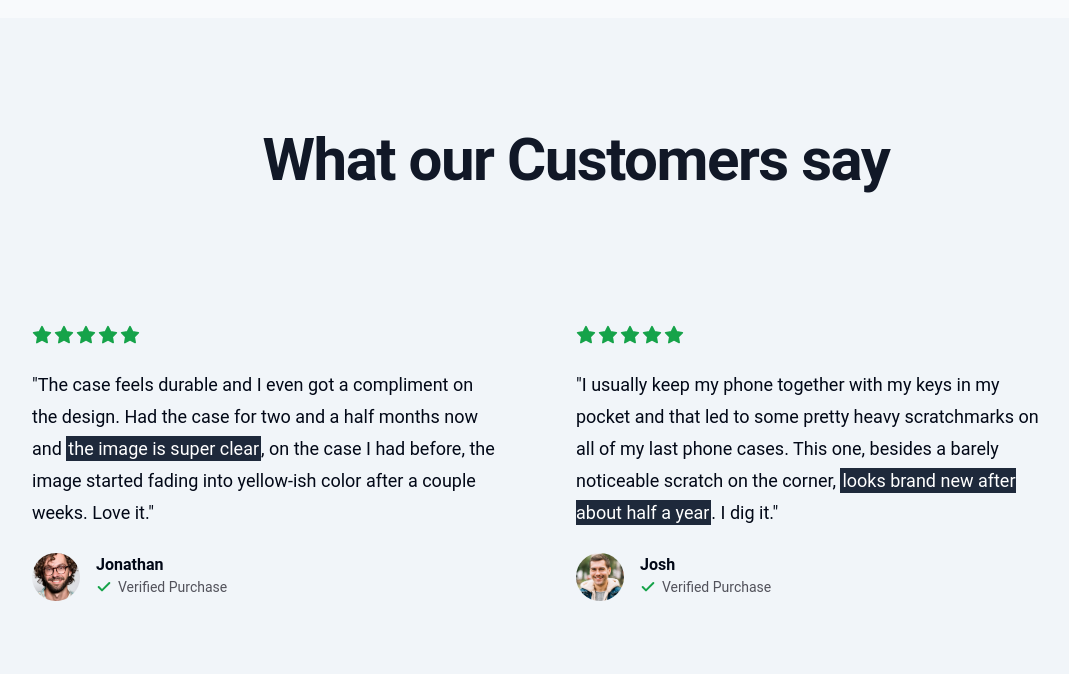
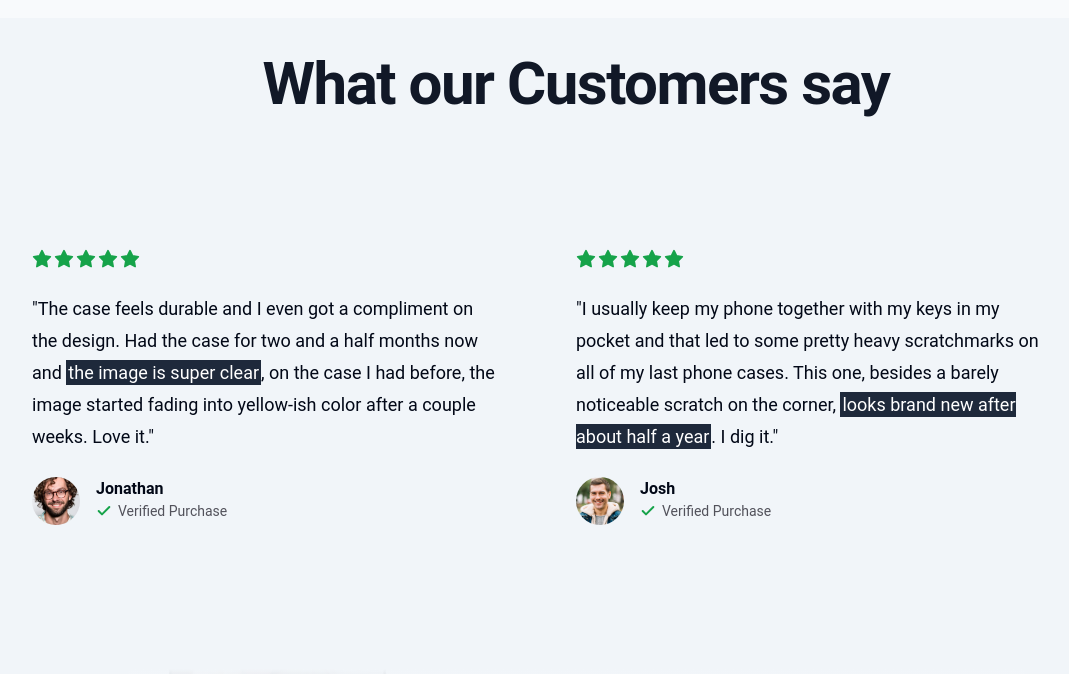
Before and after one commit to CodeforNitin/Coverz-fullStack-project, a React (Vite) app in the folder frontend/: page / in a window 1280 px wide. Shown: the part 930-1604 px from the top of the page, without its empty margins (64-1133 px from the left). Built offline with nearby package versions, Linux system fonts and the light colour scheme.

Commit message:
adjusting little padding

```diff
--- a/frontend/src/pages/Home.tsx
+++ b/frontend/src/pages/Home.tsx
@@ -111,7 +111,7 @@ export default function Home() {
       </section>
 
       {/* value proposition section */}
-      <section className="bg-slate-100 grainy-dark py-24">
+      <section className="bg-slate-100 grainy-dark py-5">
         <MaxWidthWrapper className="flex flex-col items-center gap-16 sm:gap-32">
           <div className="flex flex-col lg:flex-row items-center gap-4 sm:gap-6">
             <h2 className="order-1 mt-2 tracking-tight text-center text-balance !leading-tight font-bold text-5xl md:text-6xl text-gray-900">
```
